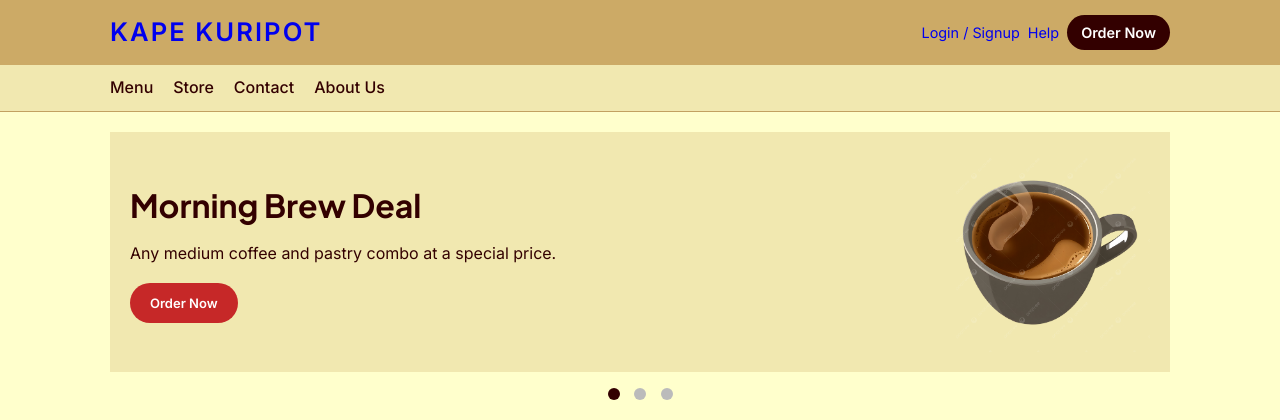
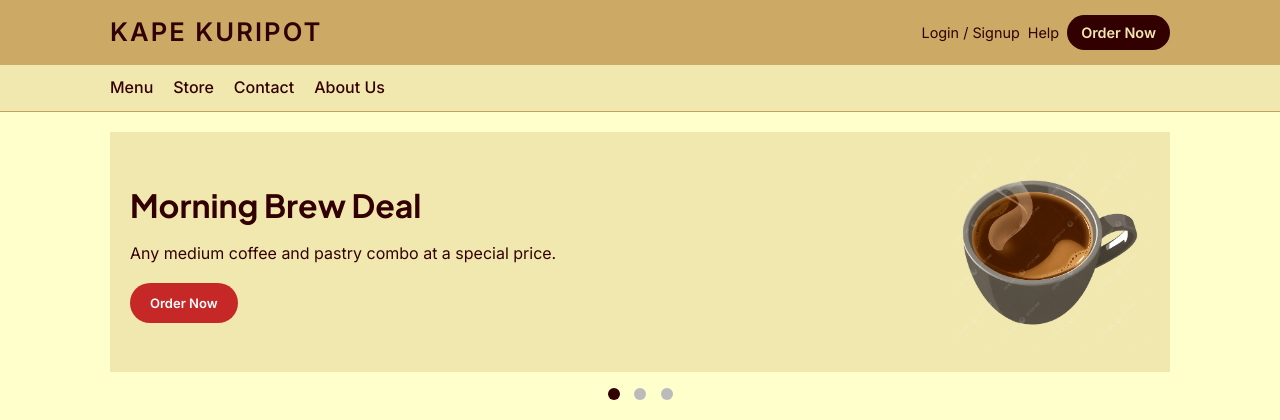
Before and after one commit to KodeByAdi/jake-kape-shop, a PHP site: page /index.html in a window 1280 px wide. Shown: the top 420 px of the page. Run offline with PHP 8.4, Linux system fonts and the light colour scheme.

Commit message:
chore: fix css sntax header

```diff
--- a/styles.css
+++ b/styles.css
@@ -60,6 +60,7 @@ main,
 .logo-link,
 .top-links a {
   text-decoration: none;
+  color: #330000;
 }
 
 .top-links {
@@ -69,12 +70,15 @@ main,
   font-size: 0.9rem;
 }
 
-.btn-order-now {
+.top-links a.btn-order-now {
   padding: 6px 14px;
   border-radius: 999px;
+  color: #f1e8b0;
+  /* Added a valid hex code (Jake's Header Color) */
   background-color: #330000;
-  color: #fff;
   font-weight: 600;
+  text-decoration: none; /* Recommended for <a> tags */
+  display: inline-block;
 }
 
 /* NAVIGATION */
```
